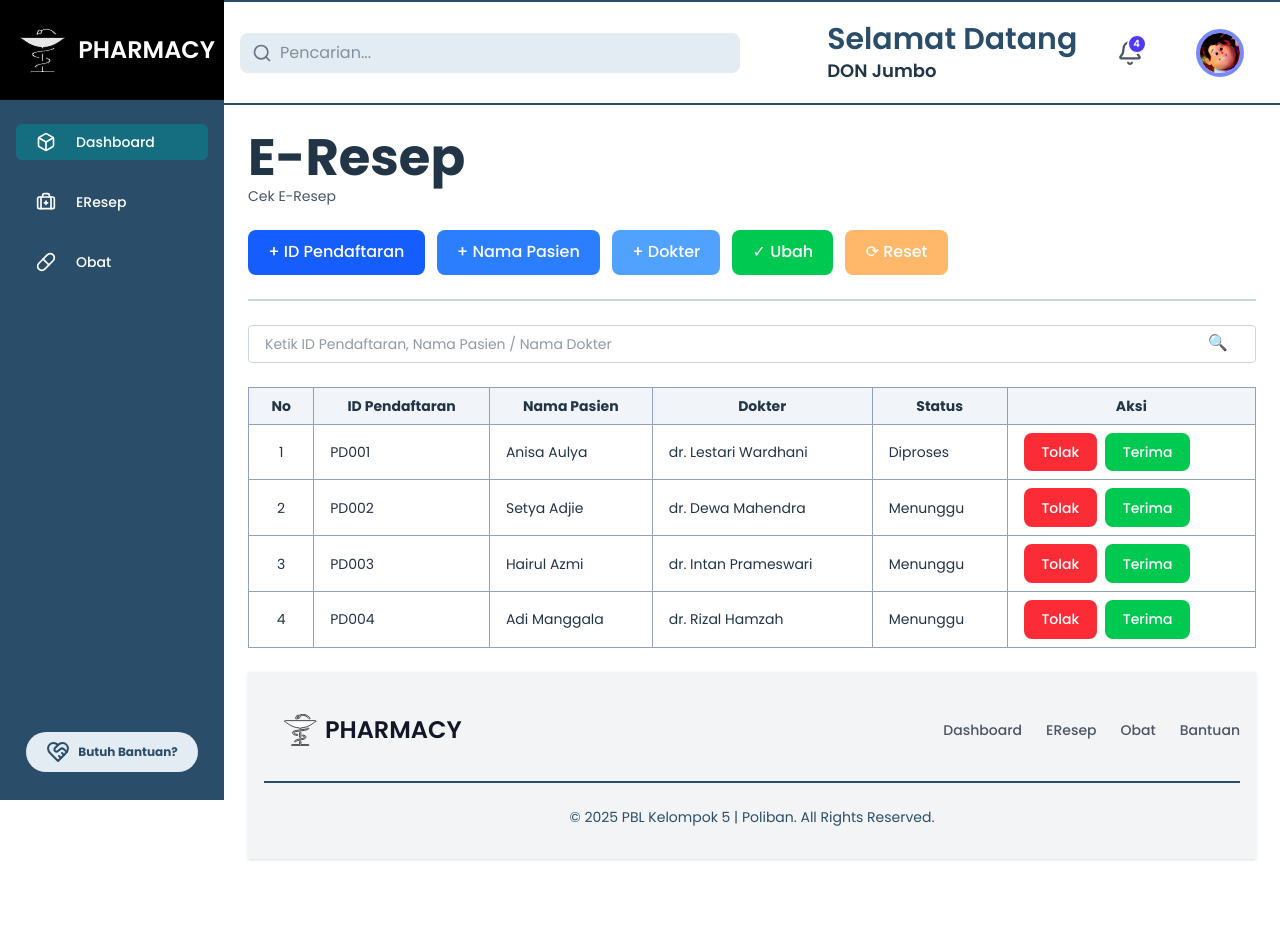
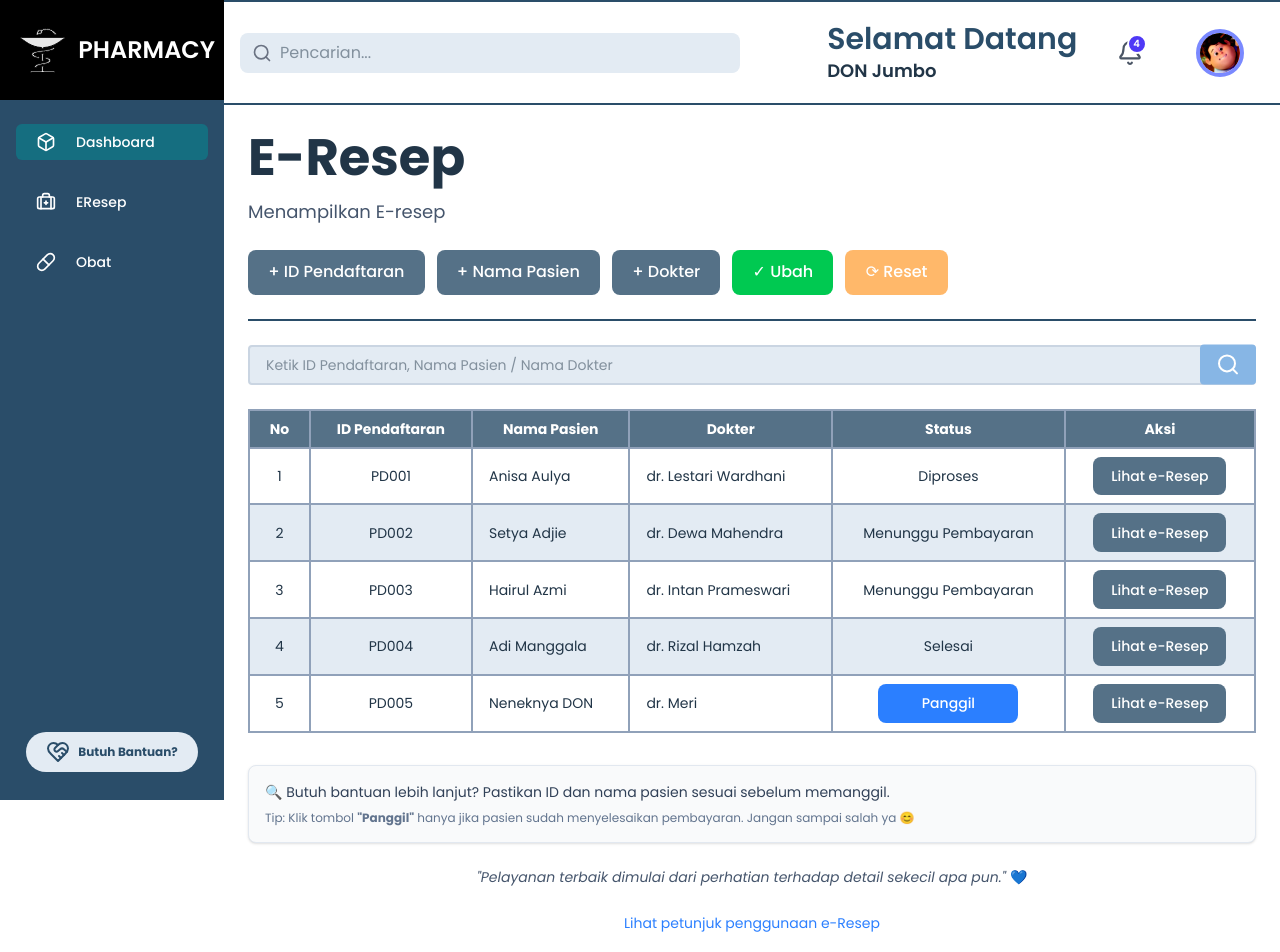
Before and after one commit to raihanjauhari/Pharmacy, a React (Vite) app: page /dashboard-petugas/e-resep in a window 1280 px wide. Shown: the top 952 px of the page. Before the commit the page ends 883 px from the top, so only its background shows below. Built offline with nearby package versions, Linux system fonts and the light colour scheme.

Commit message:
ini mungkin beberapa perubahan sebelum aku ngerjain backend dlu

```diff
--- a/package.json
+++ b/package.json
@@ -10,8 +10,10 @@
     "preview": "vite preview"
   },
   "dependencies": {
+    "@headlessui/react": "^2.2.2",
     "@tailwindcss/vite": "^4.1.5",
     "apexcharts": "^4.7.0",
+    "framer-motion": "^12.10.5",
     "lucide-react": "^0.507.0",
     "react": "^19.1.0",
     "react-apexcharts": "^1.7.0",
--- a/src/components/Footer.jsx
+++ b/src/components/Footer.jsx
@@ -10,7 +10,7 @@ const Footer = () => {
   };
 
   return (
-    <footer className="bg-gray-100 dark:bg-gray-900   shadow-sm">
+    <footer className="bg-[#E3EBF3] dark:bg-gray-900   shadow-sm mt-15">
       <div className="max-w-screen-xl mx-auto px-4 py-6 md:py-8">
         <div className="flex flex-col sm:flex-row sm:items-center sm:justify-between">
           {/* Logo dan Brand */}
@@ -58,7 +58,11 @@ const Footer = () => {
         {/* Copyright */}
         <p className="text-sm text-[#2A4D69] dark:text-gray-400 text-center">
           © 2025{" "}
-          <a href="#" className="hover:underline hover:text-zinc-500">
+          <a
+            href="https://github.com/raihanjauhari/Pharmacy"
+            target="_blank"
+            className="hover:underline hover:text-zinc-500"
+          >
             PBL Kelompok 5 | Poliban
           </a>
           . All Rights Reserved.
--- /dev/null
+++ b/src/components/petugas/InventoryModal.jsx
@@ -0,0 +1,96 @@
+import React from "react";
+import { Dialog, Transition } from "@headlessui/react";
+import { Fragment } from "react";
+import { X } from "lucide-react";
+
+const InventoryModal = ({ isOpen, onClose }) => {
+  const dataObat = [
+    { no: 1, nama: "Paracetamol", stok: 10, status: "Tersedia" },
+    { no: 2, nama: "Amoxicillin", stok: 0, status: "Kosong" },
+    { no: 3, nama: "Vitamin C", stok: 5, status: "Tersedia" },
+    { no: 4, nama: "Ibuprofen", stok: 0, status: "Kosong" },
+  ];
+
+  return (
+    <Transition show={isOpen} as={Fragment}>
+      <Dialog onClose={onClose} className="relative z-50">
+        <Transition.Child
+          as={Fragment}
+          enter="ease-out duration-300"
+          enterFrom="opacity-0"
+          enterTo="opacity-100"
+          leave="ease-in duration-200"
+          leaveFrom="opacity-100"
+          leaveTo="opacity-0"
+        >
+          {/* Background semi-transparan */}
+          <div
+            className="fixed inset-0 bg-black/40 backdrop-blur-sm"
+            aria-hidden="true"
+          />
+        </Transition.Child>
+
+        <div className="fixed inset-0 flex items-center justify-center p-4">
+          <Transition.Child
+            as={Fragment}
+            enter="ease-out duration-300"
+            enterFrom="opacity-0 scale-95 translate-y-4"
+            enterTo="opacity-100 scale-100 translate-y-0"
+            leave="ease-in duration-200"
+            leaveFrom="opacity-100 scale-100 translate-y-0"
+            leaveTo="opacity-0 scale-95 translate-y-4"
+          >
+            <Dialog.Panel className="w-full max-w-4xl rounded-2xl bg-white p-6 shadow-xl relative">
+              <button
+                onClick={onClose}
+                className="absolute top-4 right-4 text-gray-500 hover:text-gray-800"
+              >
+                <X className="h-6 w-6" />
+              </button>
+              <Dialog.Title className="text-2xl font-semibold mb-4 text-center">
+                Data Inventaris Obat
+              </Dialog.Title>
+              <div className="overflow-x-auto">
+                <table className="w-full table-auto text-sm text-left text-gray-700">
+                  <thead className="bg-[#32A67A] text-white text-xs uppercase">
+                    <tr>
+                      <th className="px-6 py-4">No</th>
+                      <th className="px-6 py-4">Nama Obat</th>
+                      <th className="px-6 py-4">Stok Obat</th>
+                      <th className="px-6 py-4">Status</th>
+                    </tr>
+                  </thead>
+                  <tbody>
+                    {dataObat.map((item) => (
+                      <tr
+                        key={item.no}
+                        className={`border-b hover:bg-gray-50 transition-colors duration-200`}
+                      >
+                        <td className="px-6 py-3">{item.no}</td>
+                        <td className="px-6 py-3 font-medium text-gray-800">
+                          {item.nama}
+                        </td>
+                        <td className="px-6 py-3 text-center">{item.stok}</td>
+                        <td
+                          className={`px-6 py-3 text-center font-semibold ${
+                            item.status === "Tersedia"
+                              ? "text-green-600"
+                              : "text-red-600"
+                          }`}
+                        >
+                          {item.status}
+                        </td>
+                      </tr>
+                    ))}
+                  </tbody>
+                </table>
+              </div>
+            </Dialog.Panel>
+          </Transition.Child>
+        </div>
+      </Dialog>
+    </Transition>
+  );
+};
+
+export default InventoryModal;
--- a/src/components/petugas/Sidebar.jsx
+++ b/src/components/petugas/Sidebar.jsx
@@ -51,7 +51,7 @@ const Sidebar = () => {
         {SIDEBAR_LINKS.map((link, index) => (
           <li
             key={index}
-            className={`font-medium rounded-md py-2 px-5 hover:bg-[#7EA2C4] hover:text-white ${
+            className={`font-medium rounded-md py-2 px-5 hover:bg-[#557187] hover:text-white ${
               activeLink === index ? "bg-[#156E80]" : ""
             }`}
           >
--- a/src/pages/petugas/EResep.jsx
+++ b/src/pages/petugas/EResep.jsx
@@ -1,5 +1,7 @@
 import React from "react";
 import Footer from "../../components/Footer";
+import { LucideSearch } from "lucide-react";
+import PetunjukEResep from "../../assets/PDF/petunjuk.pdf";
 
 const EResep = () => {
   const data = [
@@ -13,37 +15,44 @@ const EResep = () => {
       id: "PD002",
       nama: "Setya Adjie",
       dokter: "dr. Dewa Mahendra",
-      status: "Menunggu",
+      status: "Menunggu Pembayaran",
     },
     {
       id: "PD003",
       nama: "Hairul Azmi",
       dokter: "dr. Intan Prameswari",
-      status: "Menunggu",
+      status: "Menunggu Pembayaran",
     },
     {
       id: "PD004",
       nama: "Adi Manggala",
       dokter: "dr. Rizal Hamzah",
-      status: "Menunggu",
+      status: "Selesai",
+    },
+    {
+      id: "PD005",
+      nama: "Neneknya DON",
+      dokter: "dr. Meri",
+      status: "Sudah Bayar",
     },
   ];
 
   return (
+    <div>
       <div className="p-4 md:p-6 space-y-6">
         <div>
           <h1 className="text-xl md:text-2xl font-bold">E-Resep</h1>
-        <p className="text-slate-600 text-sm">Cek E-Resep</p>
+          <p className="text-slate-600 mt-3">Menampilkan E-resep</p>
         </div>
 
         <div className="flex flex-wrap gap-2 sm:gap-3">
-        <button className="bg-blue-600 text-white px-4 py-2 rounded hover:bg-blue-700 w-full sm:w-auto">
+          <button className="bg-[#557187] text-white px-4 py-2 rounded hover:bg-[#2A4D69] w-full sm:w-auto">
             + ID Pendaftaran
           </button>
-        <button className="bg-blue-500 text-white px-4 py-2 rounded hover:bg-blue-600 w-full sm:w-auto">
+          <button className="bg-[#557187] text-white px-4 py-2 rounded hover:bg-[#2A4D69] w-full sm:w-auto">
             + Nama Pasien
           </button>
-        <button className="bg-blue-400 text-white px-4 py-2 rounded hover:bg-blue-500 w-full sm:w-auto">
+          <button className="bg-[#557187] text-white px-4 py-2 rounded hover:bg-[#2A4D69] w-full sm:w-auto">
             + Dokter
           </button>
           <button className="bg-green-500 text-white px-4 py-2 rounded hover:bg-green-600 w-full sm:w-auto">
@@ -54,55 +63,68 @@ const EResep = () => {
           </button>
         </div>
 
-      <hr className="border-t-2 border-slate-300" />
+        <hr className="border-t-2 border-[#2A4D69]" />
 
         <div className="relative">
           <input
             type="text"
             placeholder="Ketik ID Pendaftaran, Nama Pasien / Nama Dokter"
-          className="w-full border border-slate-300 rounded pl-4 pr-10 py-2 text-sm"
+            className="w-full bg-[#E3EBF3] border-2 border-slate-300 focus:border-[#8bacc5] rounded pl-4 pr-10 py-2 text-sm outline-none"
           />
-        <button className="absolute right-2 top-1/2 -translate-y-1/2 text-slate-500">
-          🔍
+
+          <button className="absolute -right-5 top-1/2 -translate-y-1/2 text-slate-500 m-0">
+            <div className="bg-[#87B6E5] text-white m-0 py-2 px-4 rounded-sm hover:bg-[#64b1ff]">
+              <LucideSearch />
+            </div>
           </button>
         </div>
 
         <div className="overflow-x-auto">
-        <table className="min-w-[600px] md:min-w-full border border-slate-400 text-sm">
-          <thead className="bg-slate-100">
+          <table className="min-w-[600px] md:min-w-full border-2 border-slate-400 text-sm">
+            <thead className="bg-[#557187] text-white">
               <tr>
-              <th className="border border-slate-400 px-4 py-2">No</th>
-              <th className="border border-slate-400 px-4 py-2">
+                <th className="border-2 border-slate-400 px-4 py-2">No</th>
+                <th className="border-2 border-slate-400 px-4 py-2">
                   ID Pendaftaran
                 </th>
-              <th className="border border-slate-400 px-4 py-2">Nama Pasien</th>
-              <th className="border border-slate-400 px-4 py-2">Dokter</th>
-              <th className="border border-slate-400 px-4 py-2">Status</th>
-              <th className="border border-slate-400 px-4 py-2">Aksi</th>
+                <th className="border-2 border-slate-400 px-4 py-2">
+                  Nama Pasien
+                </th>
+                <th className="border-2 border-slate-400 px-4 py-2">Dokter</th>
+                <th className="border-2 border-slate-400 px-4 py-2">Status</th>
+                <th className="border-2 border-slate-400 px-4 py-2">Aksi</th>
               </tr>
             </thead>
             <tbody>
               {data.map((item, idx) => (
-              <tr key={item.id}>
-                <td className="border border-slate-400 px-4 py-2 text-center">
+                <tr
+                  key={item.id}
+                  className={idx % 2 === 1 ? "bg-[#E3EBF3]" : ""}
+                >
+                  <td className="border-2 border-slate-400 px-4 py-2 text-center">
                     {idx + 1}
                   </td>
-                <td className="border border-slate-400 px-4 py-2">{item.id}</td>
-                <td className="border border-slate-400 px-4 py-2">
+                  <td className="border-2 border-slate-400 px-4 py-2 text-center">
+                    {item.id}
+                  </td>
+                  <td className="border-2 border-slate-400 px-4 py-2">
                     {item.nama}
                   </td>
-                <td className="border border-slate-400 px-4 py-2">
+                  <td className="border-2 border-slate-400 px-4 py-2">
                     {item.dokter}
                   </td>
-                <td className="border border-slate-400 px-4 py-2">
-                  {item.status}
+                  <td className="border-2 border-slate-400 px-4 py-2 text-center">
+                    {item.status === "Sudah Bayar" ? (
+                      <button className="bg-blue-500 text-white px-3 py-1 rounded hover:bg-blue-600 w-35">
+                        Panggil
+                      </button>
+                    ) : (
+                      item.status
+                    )}
                   </td>
-                <td className="border border-slate-400 px-4 py-2 space-y-1 sm:space-x-2 sm:space-y-0">
-                  <button className="bg-red-500 text-white px-3 py-1 rounded hover:bg-red-600 w-full sm:w-auto">
-                    Tolak
-                  </button>
-                  <button className="bg-green-500 text-white px-3 py-1 rounded hover:bg-green-600 w-full sm:w-auto">
-                    Terima
+                  <td className="border-2 border-slate-400 px-4 py-2 space-y-1 sm:space-x-2 sm:space-y-0 text-center">
+                    <button className="bg-[#557187] text-white px-3 py-1 rounded hover:bg-[#2A4D69] w-full sm:w-auto">
+                      Lihat e-Resep
                     </button>
                   </td>
                 </tr>
@@ -110,6 +132,36 @@ const EResep = () => {
             </tbody>
           </table>
         </div>
+
+        {/* Tambahan variasi bawah sebelum Footer */}
+        <div className="mt-8 p-4 bg-[#F9FAFB] rounded-lg shadow-sm border border-slate-200">
+          <p className="text-sm text-slate-700 mb-2">
+            🔍 Butuh bantuan lebih lanjut? Pastikan ID dan nama pasien sesuai
+            sebelum memanggil.
+          </p>
+          <div className="text-xs text-slate-500">
+            Tip: Klik tombol <strong>"Panggil"</strong> hanya jika pasien sudah
+            menyelesaikan pembayaran. Jangan sampai salah ya 😊
+          </div>
+        </div>
+
+        <div className="mt-6 text-center text-sm text-slate-600 italic">
+          "Pelayanan terbaik dimulai dari perhatian terhadap detail sekecil apa
+          pun." 💙
+        </div>
+
+        <div className="mt-4 text-center">
+          <a
+            href={PetunjukEResep}
+            target="_blank"
+            rel="noopener noreferrer"
+            className="text-blue-500 hover:underline text-sm"
+          >
+            Lihat petunjuk penggunaan e-Resep
+          </a>
+        </div>
+      </div>
+
       <Footer />
     </div>
   );
```
Also changed, not shown: src/pages/petugas/Dashboard.jsx (+15 -3 lines), src/pages/petugas/Obat.jsx (+74 -18 lines), src/pages/petugas/Menu.jsx (deleted), 2 other files (tests, documents, lock files or other folders). Lines whose indentation alone changed are shown as unchanged.
